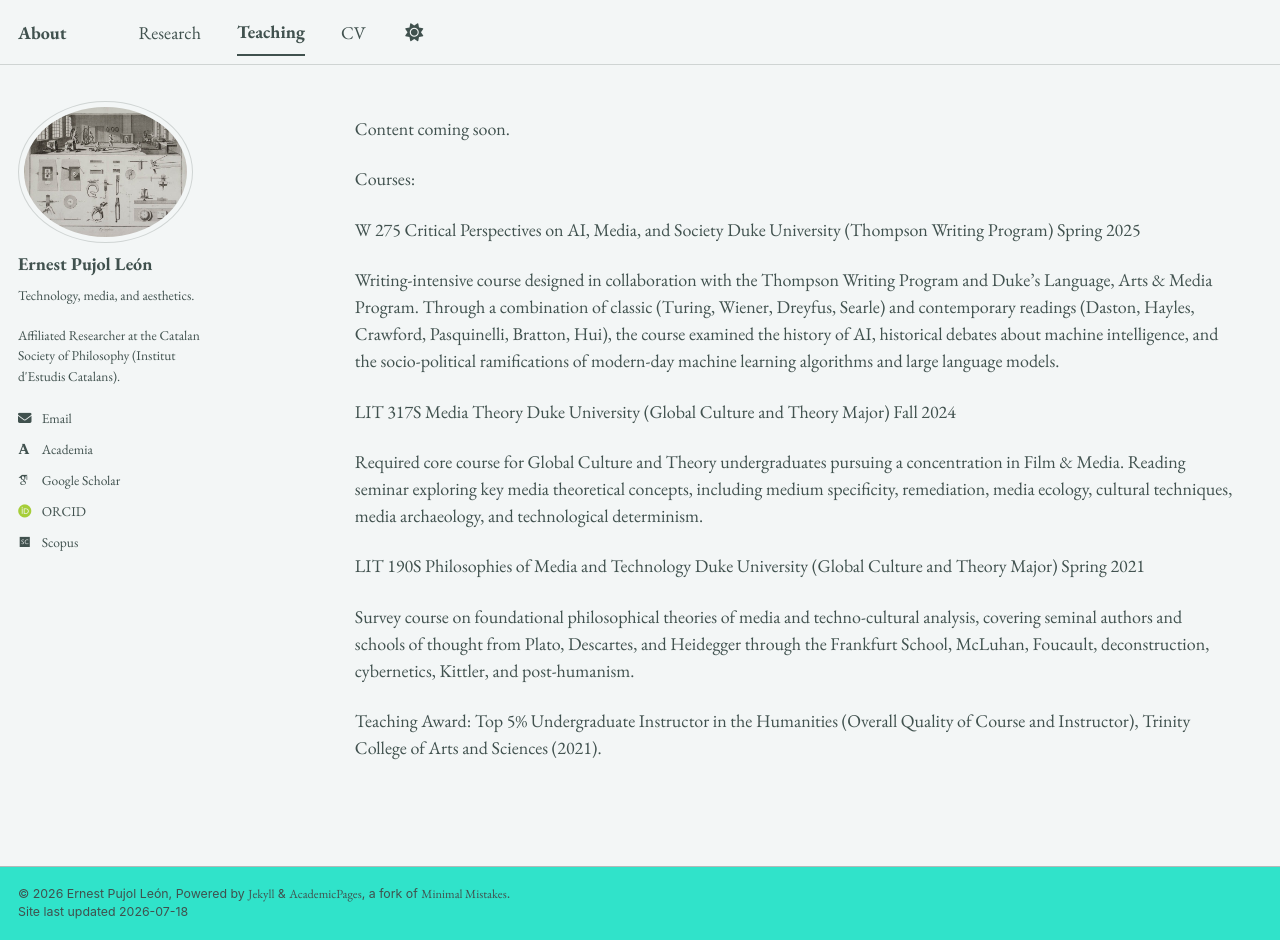
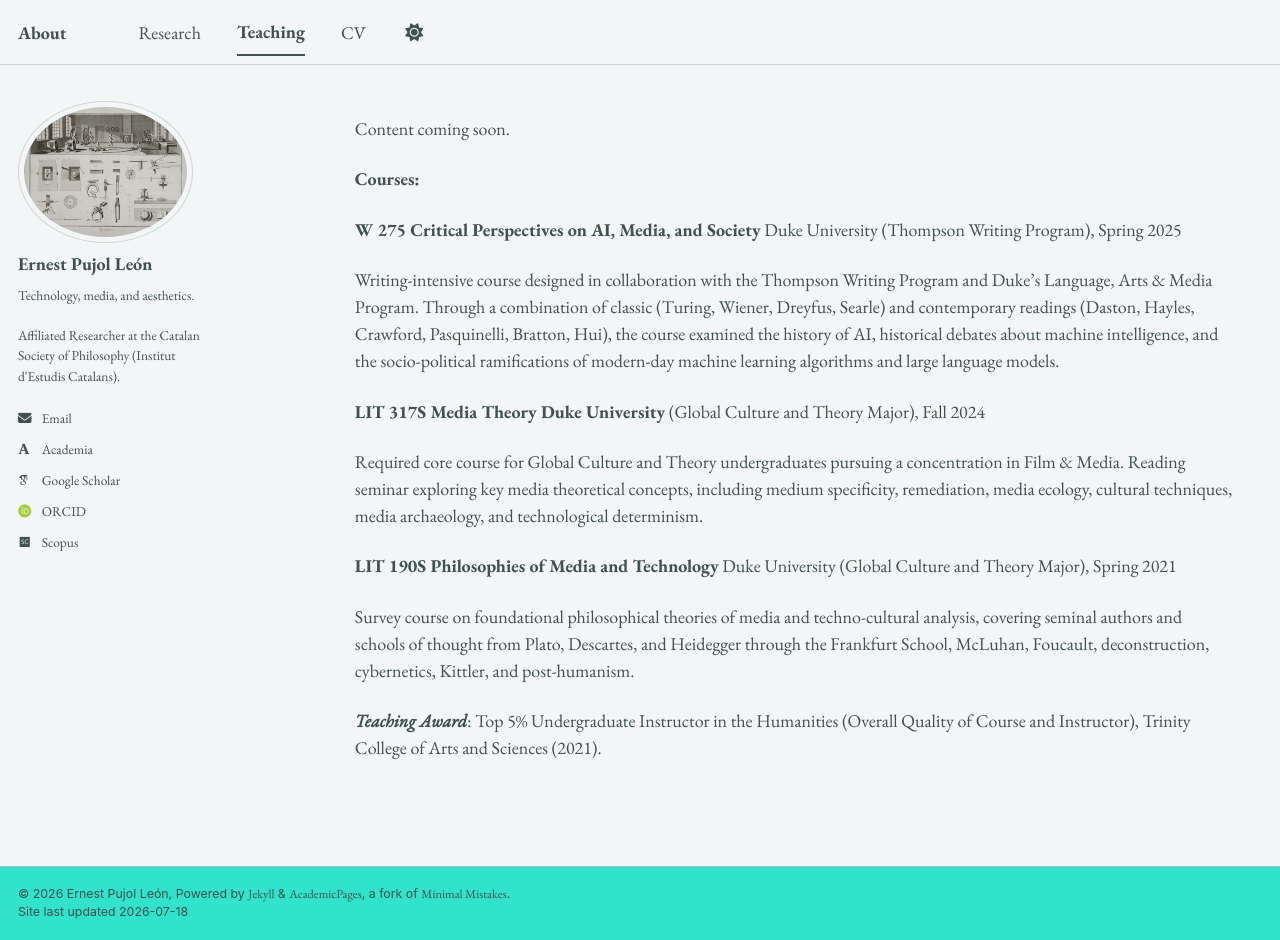
Before and after one commit to epujol90/epujol90.github.io, a Jekyll site: the page built from _pages/teaching.md, in a window 1280 px wide and 940 px high. Built offline with Jekyll 4.4.1, drawn with Linux system fonts in a browser that asks for light colours; some web fonts are replaced; a script bundle is joined from its source files by our own code; library files that are not in the unit come from our copies; part of the change alters nothing that is shown.

```diff
--- a/_pages/teaching.md
+++ b/_pages/teaching.md
@@ -7,26 +7,23 @@ author_profile: true
 Content coming soon.
 
 
-Courses:
+**Courses:**
 
-W 275 Critical Perspectives on AI, Media, and Society
-Duke University (Thompson Writing Program)
-Spring 2025
+**W 275 Critical Perspectives on AI, Media, and Society**
+Duke University (Thompson Writing Program), Spring 2025
 
 Writing-intensive course designed in collaboration with the Thompson Writing Program and Duke’s Language, Arts & Media Program. Through a combination of classic (Turing, Wiener, Dreyfus, Searle) and contemporary readings (Daston, Hayles, Crawford, Pasquinelli, Bratton, Hui), the course examined the history of AI, historical debates about machine intelligence, and the socio-political ramifications of modern-day machine learning algorithms and large language models.
 
 
-LIT 317S Media Theory Duke University
-(Global Culture and Theory Major)
-Fall 2024
+**LIT 317S Media Theory Duke University**
+(Global Culture and Theory Major), Fall 2024
 
 Required core course for Global Culture and Theory undergraduates pursuing a concentration in Film & Media. Reading seminar exploring key media theoretical concepts, including medium specificity, remediation, media ecology, cultural techniques, media archaeology, and technological determinism.
 
 
-LIT 190S Philosophies of Media and Technology
-Duke University (Global Culture and Theory Major)
-Spring 2021
+**LIT 190S Philosophies of Media and Technology**
+Duke University (Global Culture and Theory Major), Spring 2021
 
 Survey course on foundational philosophical theories of media and techno-cultural analysis, covering seminal authors and schools of thought from Plato, Descartes, and Heidegger through the Frankfurt School, McLuhan, Foucault, deconstruction, cybernetics, Kittler, and post-humanism.
 
-Teaching Award: Top 5% Undergraduate Instructor in the Humanities (Overall Quality of Course and Instructor), Trinity College of Arts and Sciences (2021).
+**_Teaching Award_**: Top 5% Undergraduate Instructor in the Humanities (Overall Quality of Course and Instructor), Trinity College of Arts and Sciences (2021).
```
